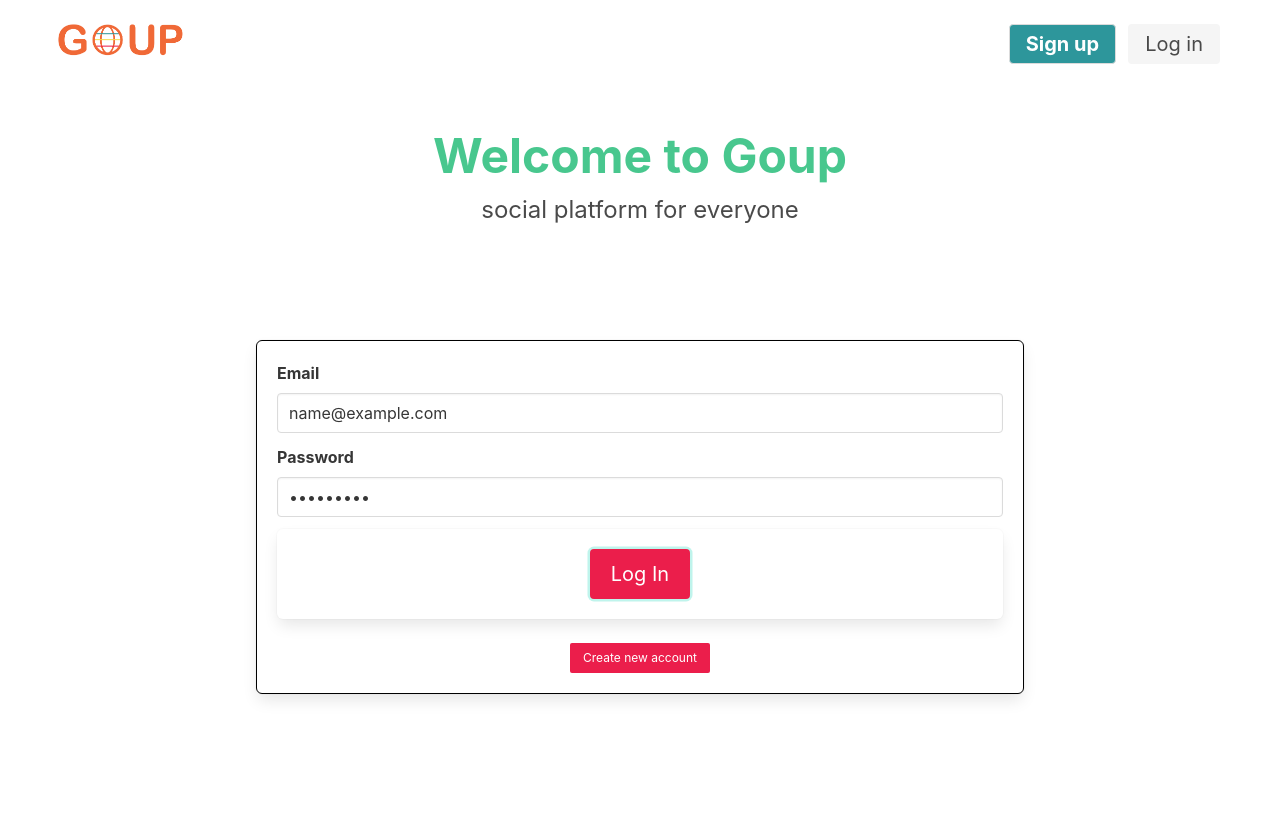
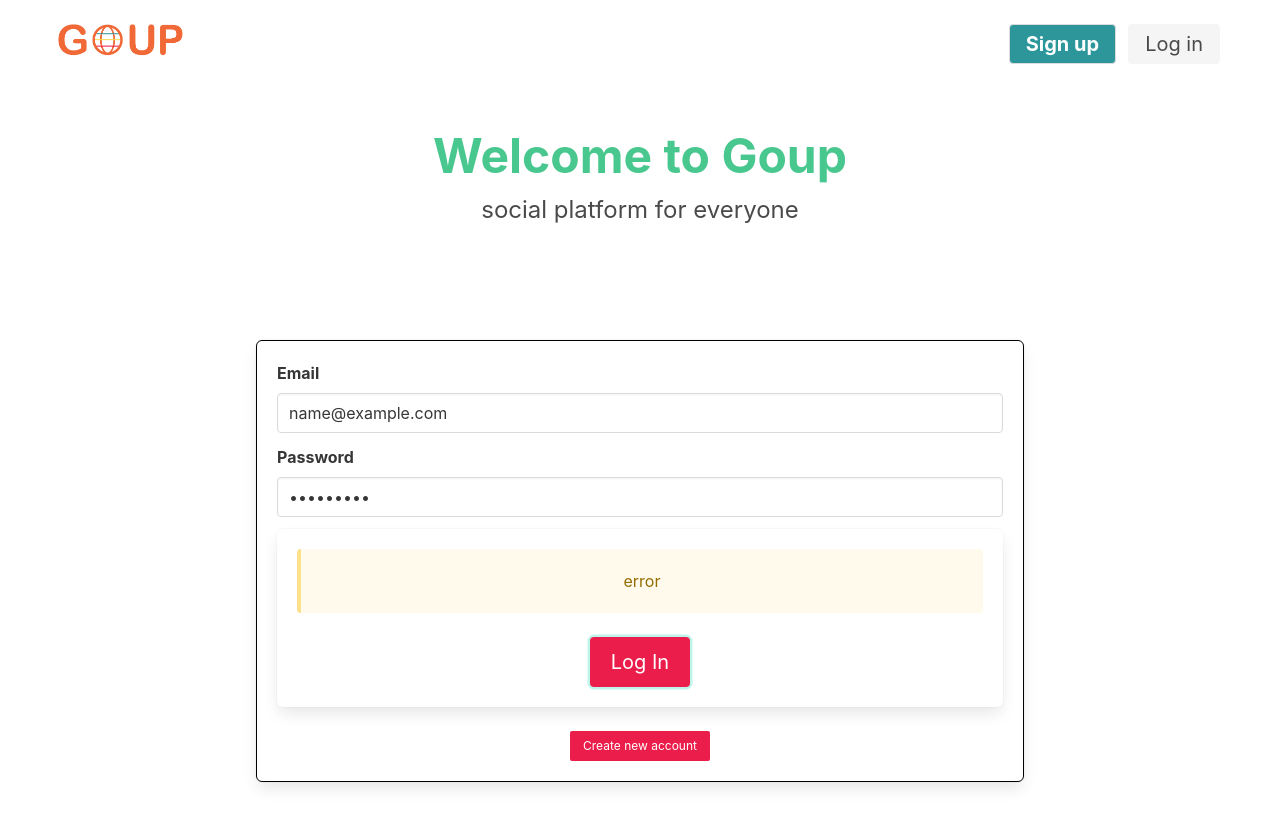
Before and after one commit to nguyenpham98/Goup-v2-frontend, a React (Create React App) app: page /login in a window 1280 px wide. Both pictures are taken after typing "name@example.com", "Sample123" into the empty fields and a click on the button "Log In". Shown: the top 826 px of the page. Built offline with nearby package versions, Linux system fonts and the light colour scheme; no server answers.

Commit message:
show message when error login

```diff
--- a/src/App.js
+++ b/src/App.js
@@ -22,7 +22,7 @@ function App() {
   const [isLoading, setIsLoading] = useState(true)
   const [postBody, setPostBody] = useState("")
   const [openModal, setOpenModal] = useState(false)
-
+  const [loginStatus, setLoginStatus] = useState("")
   const handleLogin = (email, password) => {
     fetch('http://localhost:5000/auth/login', {
       method: 'POST',
@@ -38,10 +38,14 @@ function App() {
     })
       .then(response => response.json())
       .then(data => {
-        console.log(data)
+        if (data.error)
+        setLoginStatus(data.error)
         setUserId(data.userId)
       })
-      .catch(err => console.log("Error: ", err))
+      .catch(err => {
+        setLoginStatus("error")
+        console.log(loginStatus)
+      })
   }
 
   const handleRegister = (username, email, password) => {
@@ -234,7 +238,7 @@ function App() {
 
           <Route path="login" element={
             <PublicRoute notLoggedIn={!userId}>
-              <Login handleLogin={handleLogin}/>
+              <Login handleLogin={handleLogin} loginStatus={loginStatus}/>
             </PublicRoute>
           } />
           <Route path="register" element={
@@ -245,6 +249,7 @@ function App() {
         </Routes>
       </BrowserRouter>
       }
+
     </div>
   );
 }
--- a/src/Login.js
+++ b/src/Login.js
@@ -1,7 +1,7 @@
 import React, { useState } from 'react'
 import './login.css'
 import { useNavigate } from 'react-router-dom'
-const Login = ({handleLogin}) => {
+const Login = ({handleLogin, loginStatus}) => {
     let navigate = useNavigate()
     const [email, setEmail] = useState("")
     const [password, setPassword] = useState("")
@@ -24,6 +24,11 @@ const Login = ({handleLogin}) => {
                     </div>
                 </div>
                 <div className='box has-text-centered'>
+                {loginStatus && <article class="message is-warning">
+                    <div class="message-body">
+                {loginStatus}
+               </div>
+               </article>}
                     <button className="button is-primary is-medium"
                     onClick={() => handleLogin(email,password)}
                     >Log In</button>
@@ -33,6 +38,7 @@ const Login = ({handleLogin}) => {
                 </div>
 
             </form>
+
         </div>
     )
 }
```
